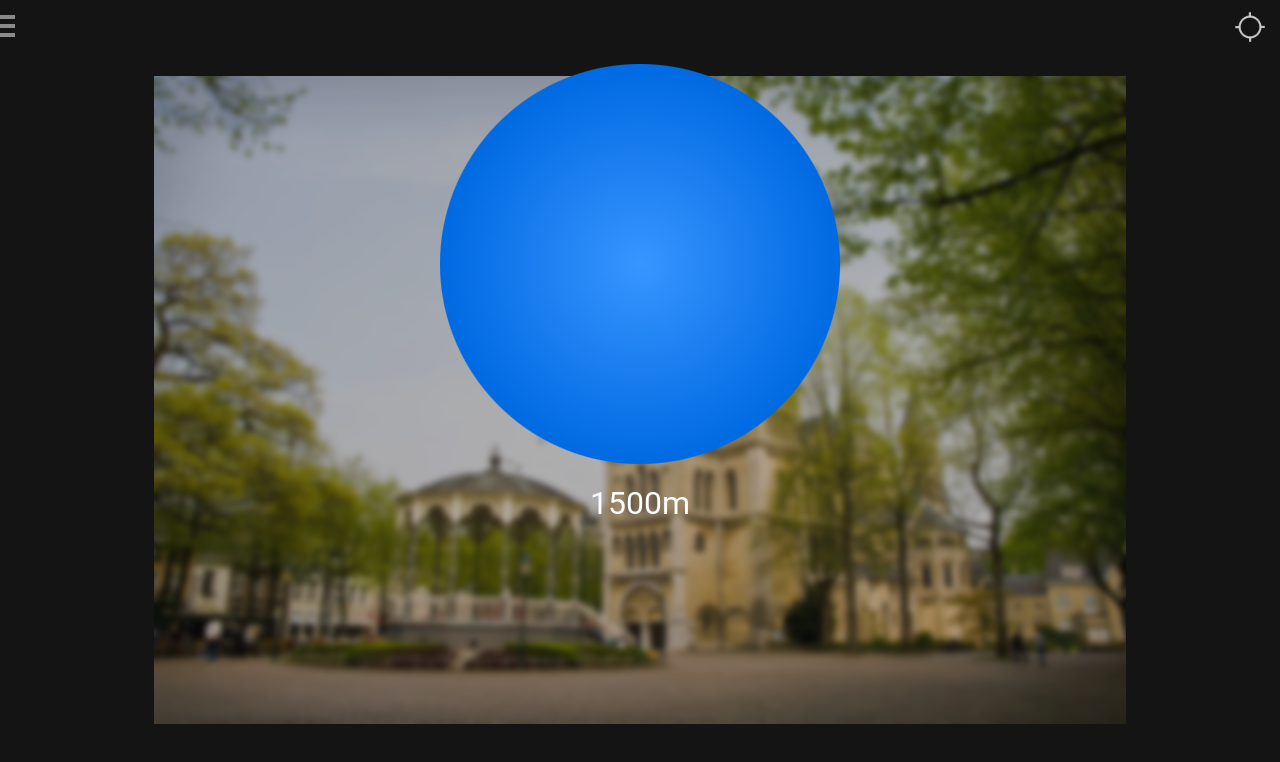
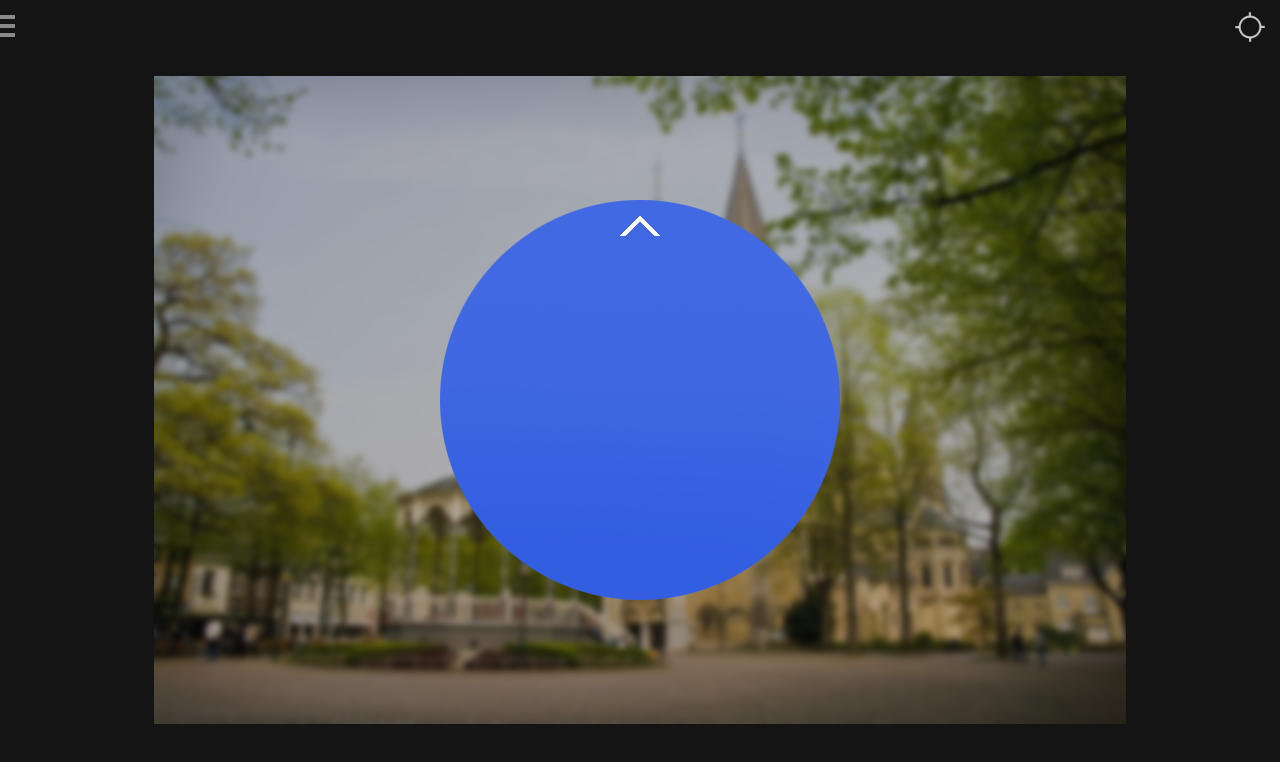
Before and after one commit to AaronSaam/McYars, a plain HTML site: page www/index.html in a window 1280 px wide. Drawn offline with Linux system fonts and the light colour scheme.

Commit message:
Veel veranderingen in layout.

```diff
--- a/www/css/style.css
+++ b/www/css/style.css
@@ -1,6 +1,5 @@
-@charset "utf-8";
-/* CSS Document */
-body{
+@charset"utf-8";
+ body {
     margin: 0;
     padding: 0;
     background-color: #141414;
@@ -12,13 +11,11 @@ body{
     color: white;
     font-family: Roboto, Helvetica, Arial, sans-serif;
 }
-
 .page {
     position: static;
     width: 100%;
     height: 100%;
 }
-
 #actionbar {
     z-index: 0;
     position: relative;
@@ -27,9 +24,10 @@ body{
     width: 100% - 20px;
     text-align: right;
     padding: 5px 10px;
+    z-index: 5;
 }
-
 .menu {
+    display: button;
 	position: relative;
     float: left;
     height: 100%;
@@ -39,48 +37,43 @@ body{
     padding: 5px 0;
     text-align: left;
 }
-
-#menuimg{
+#menuimg {
     padding: 10px 0;
 }
-
 .actionknop {
     padding: 2px 0;
     height: 100%;
     max-height: 40px;
     width: auto;
 }
-
 #alert {
     visibility: hidden;
 }
-
 .kompasbox {
-	position: relative;
-	width: 100% - 20px;
+    position: absolute;
+    vertical-align: center;
+    top: 0;
+    width: 100%;
+    height: 100%;
     text-align: center;
-	padding: 10px;
-	height: auto;
+    z-index: 1;
 }
-
-#kompas {
-	display: block;
-	margin: 0 auto;
-	width: 100%;
+.kompas {
+    position: absolute;
+    width: 93%;
     max-width: 400px;
     height: auto;
+    margin: auto;
+    top: 0;
+    left: 0;
+    bottom: 0;
+    right: 0;
     /* transform: rotate(50deg); */
     overflow: hidden;
 }
-
 #afstand {
-	position: static;
-	display: block;
-	margin: 10px auto;
-	padding: 10px 0;
-	width: 100%;
-
+    margin: auto;
     color: white;
     font-family: Roboto, Helvetica, Arial, sans-serif;
-	font-size: 32px;
+    font-size: 30px;
 }
--- a/www/index.html
+++ b/www/index.html
@@ -1,34 +1,30 @@
 <!DOCTYPE html>
 <html>
+
     <head>
         <meta name="viewport" content="width=device-width,
                                    initial-scale=1.0,
                                    maximum-scale=1.0,
                                    user-scalable=no">
         <link rel="stylesheet" type="text/css" href="css/style.css">
-  <script>
-  function onLoad() {
-     document.addEventListener("deviceready", getLocation, false);
-  }
-  </script>
         <script src="js/main.js" type="text/javascript"></script>
     </head>
 
     <body>
         <div class="page" id="kompaspage">
             <div id="actionbar">
-  <div class="menu">
+                <div class="menu" onClick="#">
                     <img id="menuimg" src="img/ic_drawer.png">
                 </div>
                 <img class="actionknop" id="alert" src="img/ic_action_warning.png" onClick="viewAlert()">
                 <img class="actionknop" id="locatieknop" src="img/ic_action_location_searching.png" onClick="getLocation()">
             </div>
-
             <div class="kompasbox">
-  <img id="kompas" src="img/KompasBlauw.png">
-  <div id="afstand">1500m</div>
+                <img class="kompas" src="img/KompasBlauw2.png">
+                <img class="kompas" id="wijzer" src="img/KompasWijzer.png">
+                <p id="afstand"> </p>
             </div>
         </div>
+    </body>
 
-</body>
 </html>
--- a/www/js/main.js
+++ b/www/js/main.js
@@ -1,6 +1,10 @@
 // Variabelen
-var KompasWijzer = 1;
+var KompasWijzer = " ";
 var Locatie = 1;
+
+function onLoad() {
+    document.addEventListener("deviceready", getLocation, false);
+}
 
 if (Locatie == 1) {
 
@@ -13,20 +17,22 @@ if (Locatie == 1) {
 
 function onSuccess(position) {
     document.getElementById('locatieknop').src = "img/ic_action_location_found.png";
-	alert('Latitude: '          + position.coords.latitude          + '\n' +
-		  'Longitude: '         + position.coords.longitude         + '\n' +
-		  'Altitude: '          + position.coords.altitude          + '\n' +
-          'Accuracy: '          + position.coords.accuracy          + '\n' +
-          'Altitude Accuracy: ' + position.coords.altitudeAccuracy  + '\n' +
-          'Heading: '           + position.coords.heading           + '\n' +
-          'Speed: '             + position.coords.speed             + '\n' +
-          'Timestamp: '         + position.timestamp  	     		+ '\n' );
+    alert('Latitude: ' + position.coords.latitude + '\n' +
+        'Longitude: ' + position.coords.longitude + '\n' +
+        'Altitude: ' + position.coords.altitude + '\n' +
+        'Accuracy: ' + position.coords.accuracy + '\n' +
+        'Altitude Accuracy: ' + position.coords.altitudeAccuracy + '\n' +
+        'Heading: ' + position.coords.heading + '\n' +
+        'Speed: ' + position.coords.speed + '\n' +
+        'Timestamp: ' + position.timestamp + '\n');
 
-if (KompasWijzer = 1) {
+    if (KompasWijzer = " ") {
         var heading = position.coords.heading;
-	if(heading = 'NaN' || heading == null ) {
+        if (heading = 'NaN' || heading == null) {
             KompasWijzer = 0;
             alerticon();
+        } else {
+            KompasWijzer = 1;
         };
     };
 };
@@ -36,12 +42,12 @@ function alerticon() {
 }
 
 function viewAlert() {
-	alert('Je apparaat bevat geen magnometer.' + '\n' + 'We kunnen je richting niet bepalen.');
+    alert('We kunnen je richting niet bepalen.' + '\n' + 'Je apparaat bevat geen magneten.');
 };
 
 // Fout bij ophalen locatie
 function onError(error) {
     document.getElementById('locatieknop').src = "img/ic_action_location_off.png";
-    alert('code: '    + error.code    + '\n' +
+    alert('code: ' + error.code + '\n' +
         'message: ' + error.message + '\n');
 };
```
Also changed, not shown: www/Untitled-1.html (deleted, +0 -17 lines), www/img/KompasBlauw2.png (added), www/img/KompasWijzer.png (added). Lines whose indentation alone changed are shown as unchanged.
